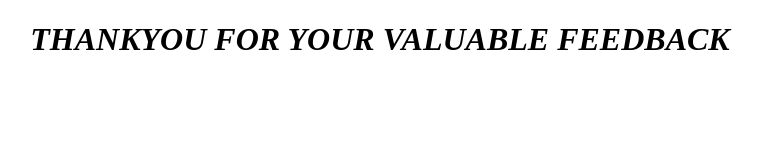
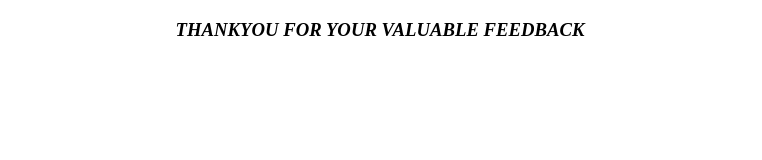
Before and after one commit to v97r117n/v97r117-s-webpage, a plain HTML site: page thankyou.html in a window 1280 px wide. Shown: the whole page, without its empty margins (260-1022 px from the left). Drawn offline with Linux system fonts and the light colour scheme.

Commit message:
Update thankyou.html

```diff
--- a/thankyou.html
+++ b/thankyou.html
@@ -6,7 +6,7 @@
   </head>
   <body>
     <center>
-      <h1> <em> <strong>THANKYOU FOR YOUR VALUABLE FEEDBACK</strong> </em> </h1>
+      <h3> <em> <strong> THANKYOU FOR YOUR VALUABLE FEEDBACK</strong> </em> </h3>
       </center>
   </body>
 </html>
```
